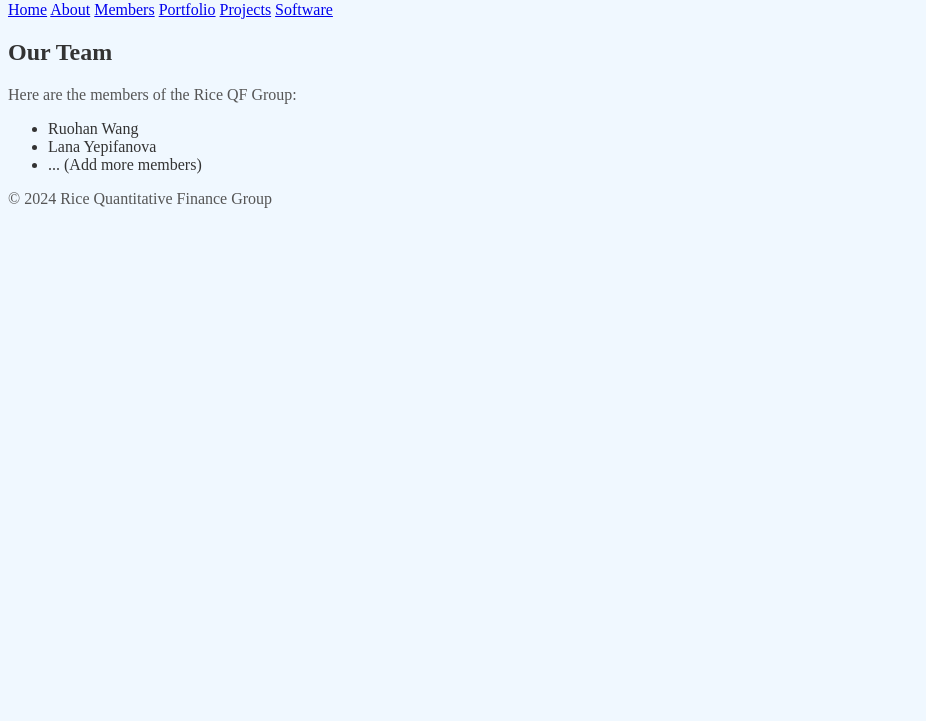
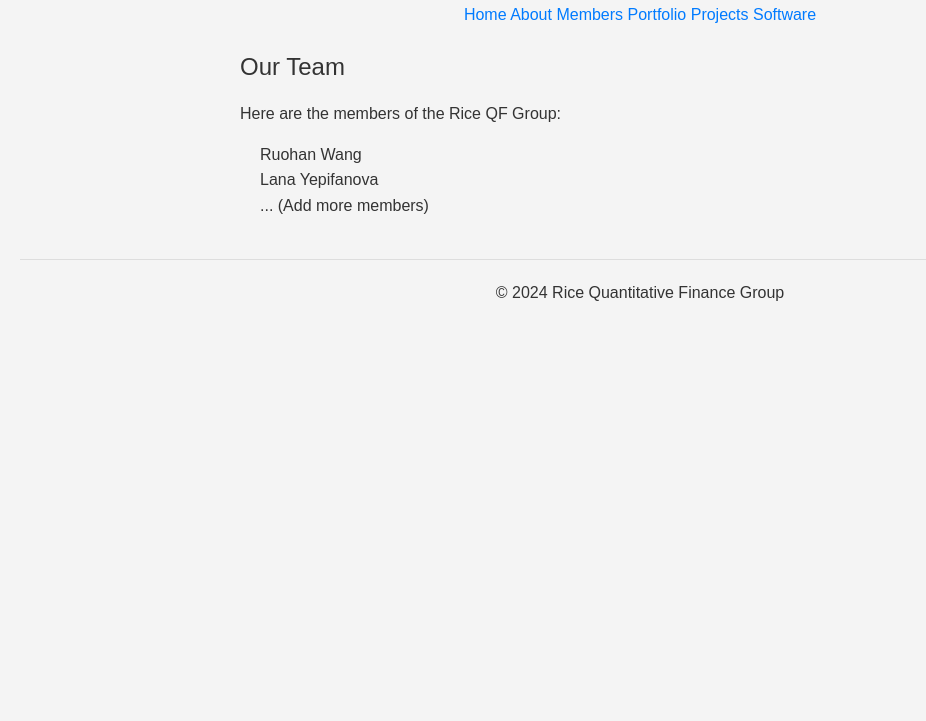
Before and after one commit to lanayepifanova/rqfg, a plain HTML site: page members.html in a window 1280 px wide. Shown: the part 79-800 px from the top of the page, without its empty margins (0-926 px from the left). Drawn offline with Linux system fonts and the light colour scheme; files that its build step writes are made by us from their sources; files whose address does not match are found by name.

Commit message:
Update style.css

```diff
--- a/style.css
+++ b/style.css
@@ -1,18 +1,142 @@
-body {
-  background-color: #f0f8ff; /* Light Alice Blue */
-  color: #333; /* Dark gray text */
+/* Resetting default browser styles */
+html, body, div, span, applet, object, iframe,
+h1, h2, h3, h4, h5, h6, p, blockquote, pre,
+a, abbr, acronym, address, big, cite, code,
+del, dfn, em, img, ins, kbd, q, s, samp,
+small, strike, strong, sub, sup, tt, var,
+b, u, i, center,
+dl, dt, dd, ol, ul, li,
+fieldset, form, label, legend,
+table, caption, tbody, tfoot, thead, tr, th, td,
+article, aside, canvas, details, embed,
+figure, figcaption, footer, header, hgroup,
+menu, nav, output, ruby, section, summary,
+time, mark, audio, video {
+  margin: 0;
+  padding: 0;
+  border: 0;
+  font-size: 100%;
+  font: inherit;
+  vertical-align: baseline;
 }
 
-h1 {
-  color: #007bff; /* Blue heading */
+/* HTML5 display-role reset for older browsers */
+article, aside, details, figcaption, figure,
+footer, header, hgroup, menu, nav, section {
+  display: block;
 }
 
-p {
-  color: #555; /* Slightly lighter gray paragraph text */
+body {
+  line-height: 1;
+  font-family: sans-serif; /* A basic sans-serif font */
 }
 
-button {
-  background-color: #28a745; /* Green button */
-  color: white;
-  border: 1px solid #218838; /* Darker green border */
+ol, ul {
+  list-style: none;
 }
+
+blockquote, q {
+  quotes: none;
+}
+
+blockquote:before, blockquote:after,
+q:before, q:after {
+  content: '';
+  content: none;
+}
+
+table {
+  border-collapse: collapse;
+  border-spacing: 0;
+}
+
+/* Basic body styling */
+body {
+  background-color: #f4f4f4; /* Light background */
+  color: #333; /* Darker text */
+  font-size: 16px;
+  line-height: 1.6;
+  padding: 20px; /* Add some padding around the content */
+}
+
+/* Basic header styling */
+header {
+  margin-bottom: 20px;
+  text-align: center;
+}
+
+header h1 {
+  font-size: 2em;
+  margin-bottom: 10px;
+}
+
+/* Basic navigation styling */
+nav ul {
+  display: flex;
+  justify-content: center;
+}
+
+nav li {
+  margin: 0 15px;
+}
+
+nav a {
+  text-decoration: none;
+  color: #007bff; /* Example link color */
+}
+
+nav a:hover {
+  text-decoration: underline;
+}
+
+/* Basic main content styling */
+main {
+  max-width: 800px; /* Limit content width for readability */
+  margin: 0 auto;
+}
+
+section {
+  margin-bottom: 30px;
+}
+
+section h2 {
+  font-size: 1.5em;
+  margin-bottom: 15px;
+}
+
+/* Basic footer styling */
+footer {
+  margin-top: 40px;
+  text-align: center;
+  padding-top: 20px;
+  border-top: 1px solid #ddd;
+}
+
+/* Example paragraph styling */
+p {
+  margin-bottom: 15px;
+}
+
+/* Example link styling within paragraphs */
+p a {
+  color: #007bff;
+  text-decoration: none;
+}
+
+p a:hover {
+  text-decoration: underline;
+}
+
+/* Example image styling */
+img {
+  max-width: 100%;
+  height: auto;
+  display: block; /* Removes extra space below images */
+  margin: 10px auto; /*Centers images*/
+}
+
+/* Example list styling */
+ul, ol {
+    margin-left: 20px;
+    margin-bottom: 15px;
+}
```
